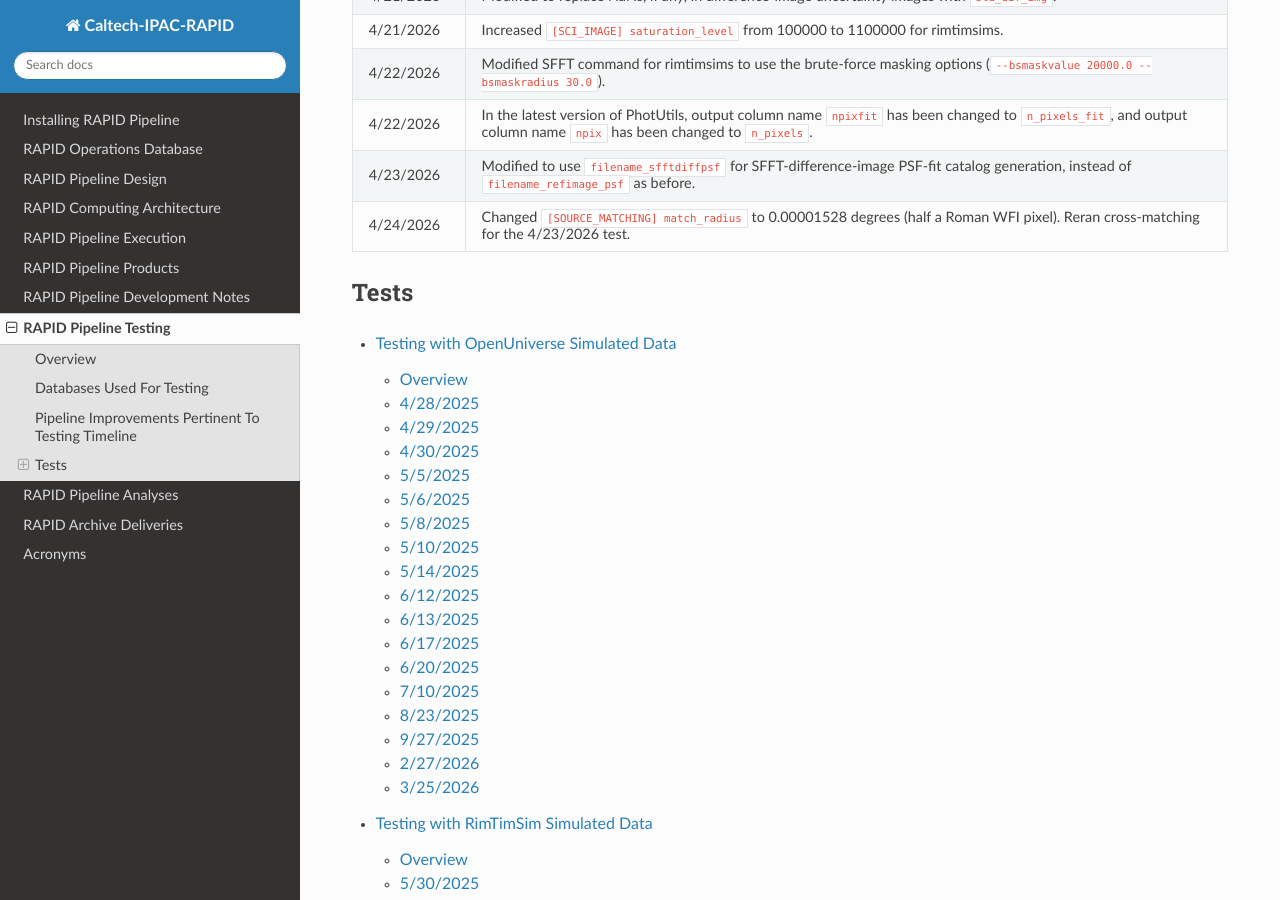
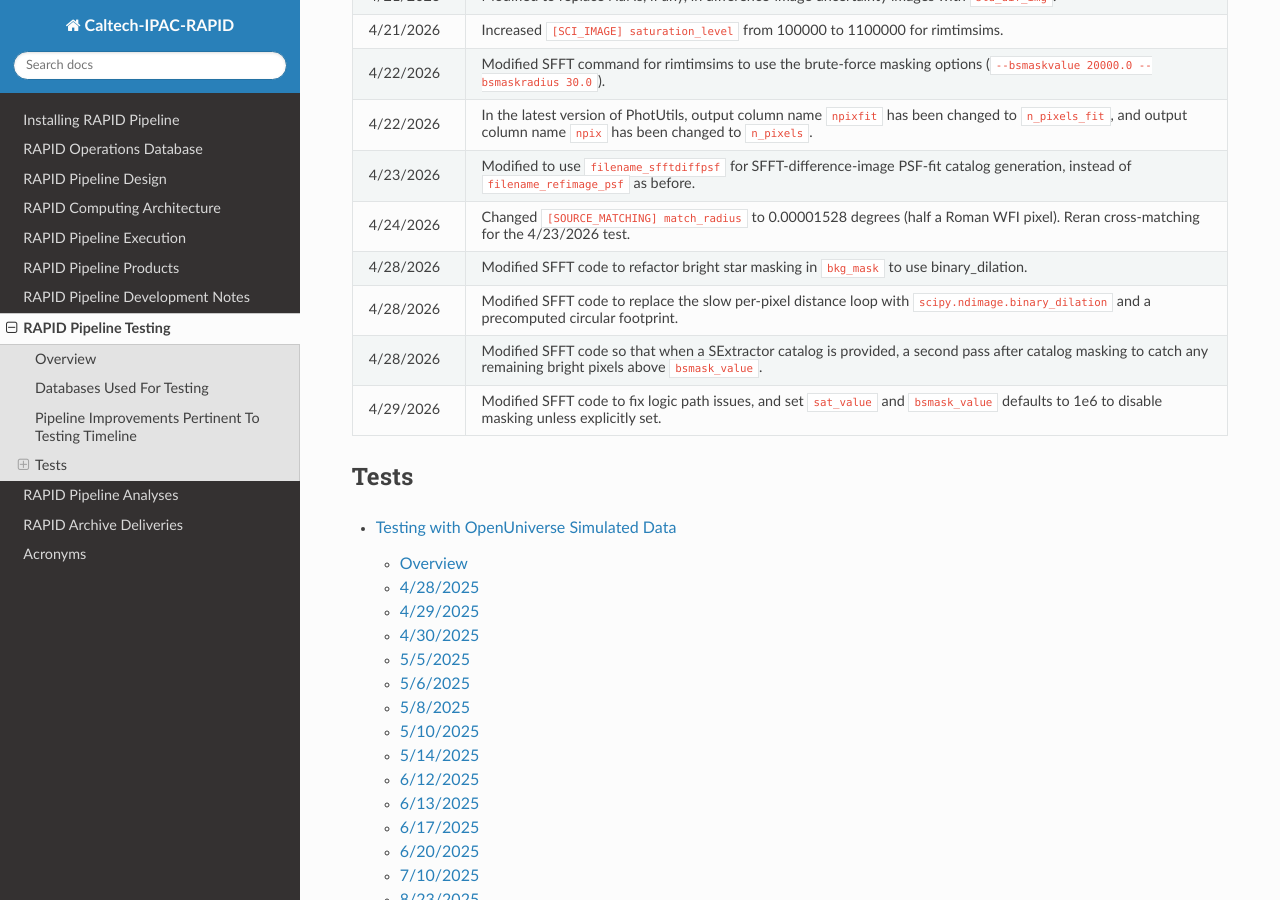
Before and after one commit to Caltech-IPAC/rapid, a Sphinx documentation site: the page built from docs/source/dev/tests.rst, in a window 1280 px wide and 900 px high, scrolled down 2554 px. Built offline with Sphinx 7.4.7 and the Read the Docs theme 3.1.0, drawn with Linux system fonts in a browser that asks for light colours.

Commit message:
Added to pipeline-improvements table an itemization of the latest changes to the SFFT code.

```diff
--- a/docs/source/dev/tests.rst
+++ b/docs/source/dev/tests.rst
@@ -89,6 +89,10 @@ Date              Software modification
 4/22/2026         In the latest version of PhotUtils, output column name ``npixfit`` has been changed to ``n_pixels_fit``, and output column name ``npix`` has been changed to ``n_pixels``.
 4/23/2026         Modified to use ``filename_sfftdiffpsf`` for SFFT-difference-image PSF-fit catalog generation, instead of ``filename_refimage_psf`` as before.
 4/24/2026         Changed ``[SOURCE_MATCHING] match_radius`` to 0.00001528 degrees (half a Roman WFI pixel).  Reran cross-matching for the 4/23/2026 test.
+4/28/2026         Modified SFFT code to refactor bright star masking in ``bkg_mask`` to use binary_dilation.
+4/28/2026         Modified SFFT code to replace the slow per-pixel distance loop with ``scipy.ndimage.binary_dilation`` and a precomputed circular footprint.
+4/28/2026         Modified SFFT code so that when a SExtractor catalog is provided, a second pass after catalog masking to catch any remaining bright pixels above ``bsmask_value``.
+4/29/2026         Modified SFFT code to fix logic path issues, and set ``sat_value`` and ``bsmask_value`` defaults to 1e6 to disable masking unless explicitly set.
 ===============   ===============================================================================================================================================================================================================================
 
 
```
